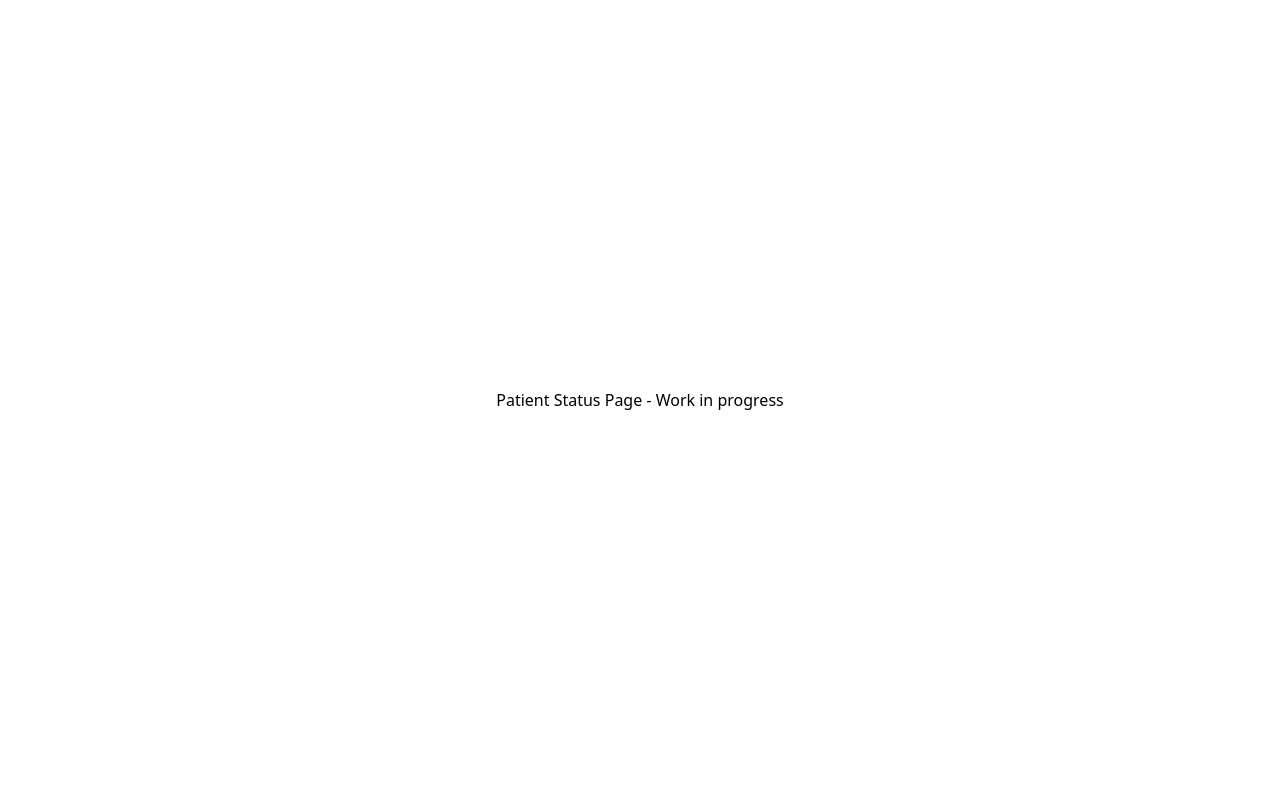
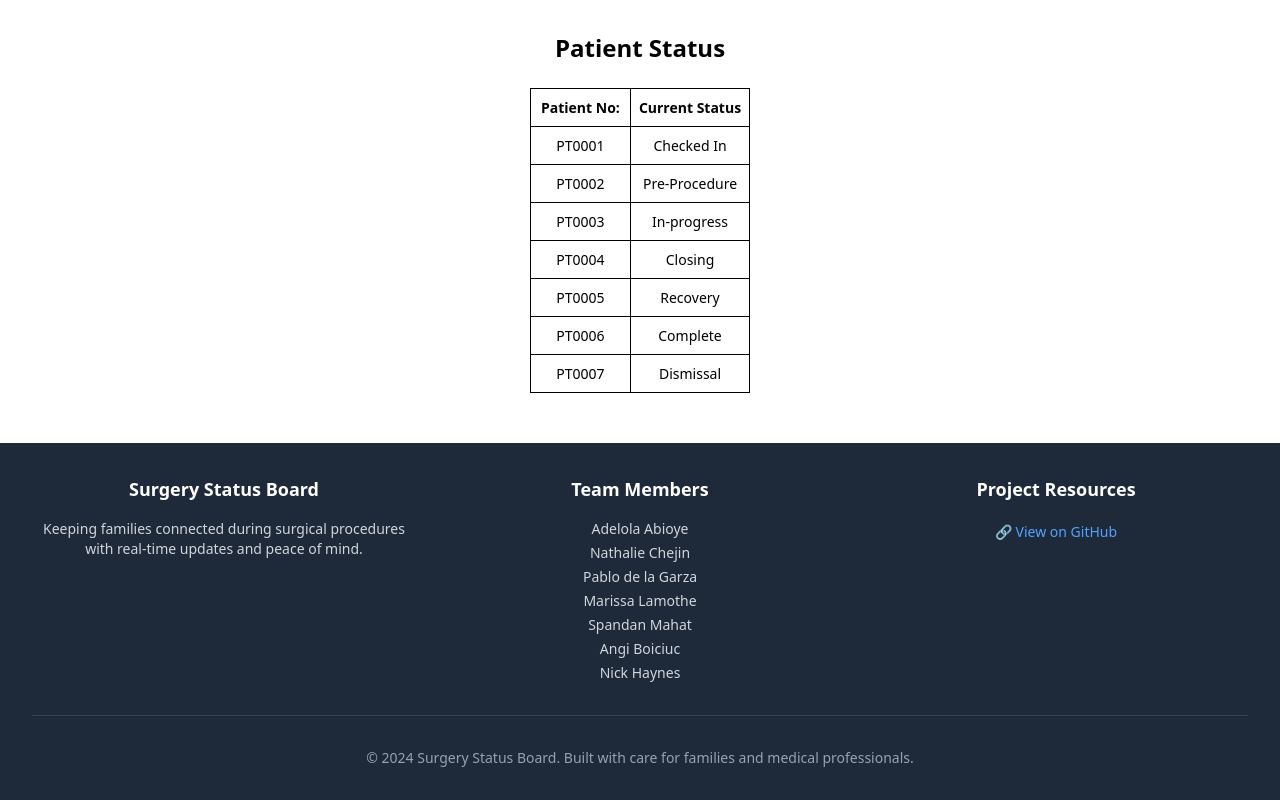
Before and after one commit to chingu-voyages/V56-tier3-team-36, a React (Vite) app in the folder client/: page /patientstatus in a window 1280 px wide. Shown: the top 800 px of the page. Built offline with nearby package versions, Linux system fonts and the light colour scheme.

Commit message:
Adding a dynamic table creation to display patient no and status

```diff
--- /dev/null
+++ b/client/src/components/CreateRow.jsx
@@ -0,0 +1,7 @@
+export function createRow(columns, values, id) {
+  const row = { id };
+  columns.forEach((column, index) => {
+    row[column.id] = values[index];
+  });
+  return row;
+}
--- /dev/null
+++ b/client/src/components/SimpleTable.jsx
@@ -0,0 +1,30 @@
+import './Table.css';
+
+export default function SimpleTable({ columns, rows }) {
+  return (
+    <div className='table-container'>
+      <table className='simple-table'>
+        <thead>
+          <tr>
+            {columns.map((column) => (
+              <th key={column.id} style={{ minWidth: column.minWidth, textAlign: 'center' }}>
+                {column.label}
+              </th>
+            ))}
+          </tr>
+        </thead>
+        <tbody>
+          {rows.map((row, rowIndex) => (
+            <tr key={row.id || rowIndex}>
+              {columns.map((column) => (
+                <td key={column.id} style={{ textAlign: 'center' }}>
+                  {row[column.id]}
+                </td>
+              ))}
+            </tr>
+          ))}
+        </tbody>
+      </table>
+    </div>
+  );
+}
--- /dev/null
+++ b/client/src/components/Table.css
@@ -0,0 +1,19 @@
+.table-container {
+    overflow-x: auto;
+  }
+
+  .simple-table {
+    width: 100%;
+    border-collapse: collapse;
+  }
+
+  .simple-table th,
+  .simple-table td {
+    border: 1px solid #000;
+    padding: 8px;
+    font-size: 14px;
+  }
+
+  .simple-table th {
+    font-weight: bold;
+  }
--- a/client/src/pages/PatientStatus.jsx
+++ b/client/src/pages/PatientStatus.jsx
@@ -1,10 +1,49 @@
 import Footer from "../components/Footer"
+import SimpleTable from "../components/SimpleTable"
+import { createRow } from "../components/CreateRow";
 
 export default function PatientStatus(){
+     // Table columns configuration.
+  const columns = [
+    { id: 'patientNo', label: 'Patient No:', minWidth: 100 },
+    { id: 'currentStatus', label: 'Current Status', minWidth: 100 }
+  ];
+
+  // This will be replaced with a GET ALL request
+  const patients = [
+    { patientNo: 'PT0001', currentStatus: 'Checked In' },
+    { patientNo: 'PT0002', currentStatus: 'Pre-Procedure' },
+    { patientNo: 'PT0003', currentStatus: 'In-progress' },
+    { patientNo: 'PT0004', currentStatus: 'Closing' },
+    { patientNo: 'PT0005', currentStatus: 'Recovery' },
+    { patientNo: 'PT0006', currentStatus: 'Complete' },
+    { patientNo: 'PT0007', currentStatus: 'Dismissal' }
+  ];
+
+  //Create the table
+  const rows = [];
+  patients.map(
+    (patient) => rows.push(
+      createRow(
+        columns,
+        [
+        patient.patientNo,
+        patient.currentStatus
+        ]
+      )
+    )
+  );
+
+
   return(
-    <>
-    <div className='w-full h-full flex items-center justify-center'>Patient Status Page - Work in progress</div>
-    <Footer />
-    </>
+    <div className="min-h-screen flex flex-col justify-between">
+      <div className="flex flex-col items-center pt-8">
+        <h1 className="text-2xl font-bold mb-6">Patient Status</h1>
+        <div className="w-full flex justify-center">
+          <SimpleTable columns={columns} rows={rows} />
+        </div>
+      </div>
+      <Footer />
+    </div>
   )
 }
```
